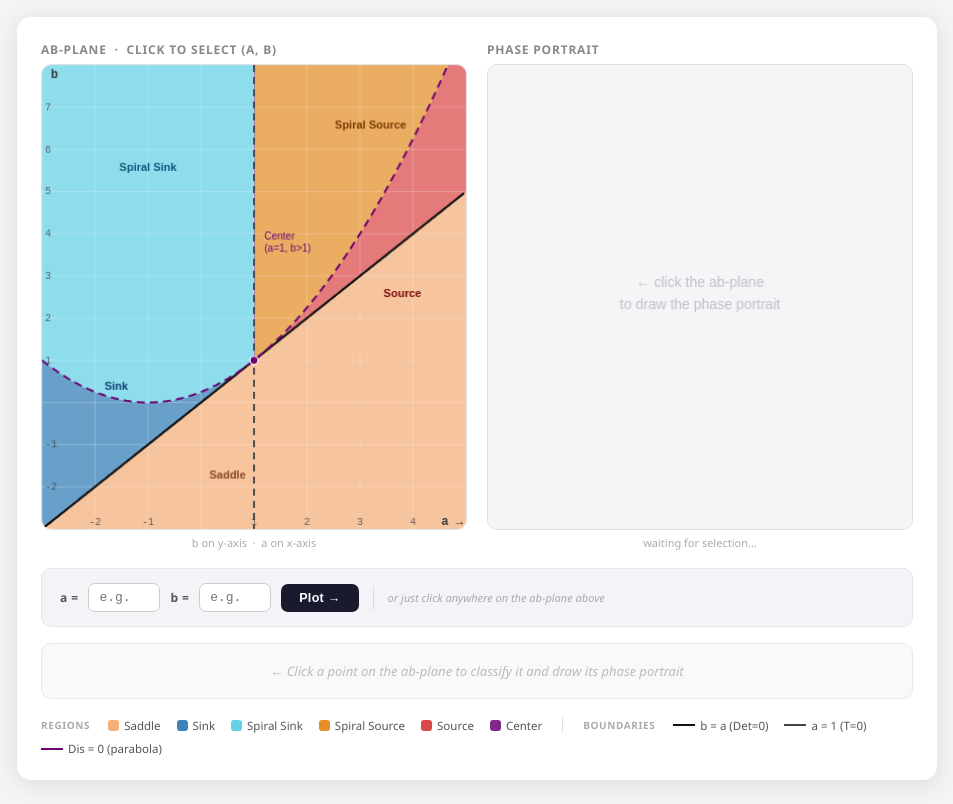
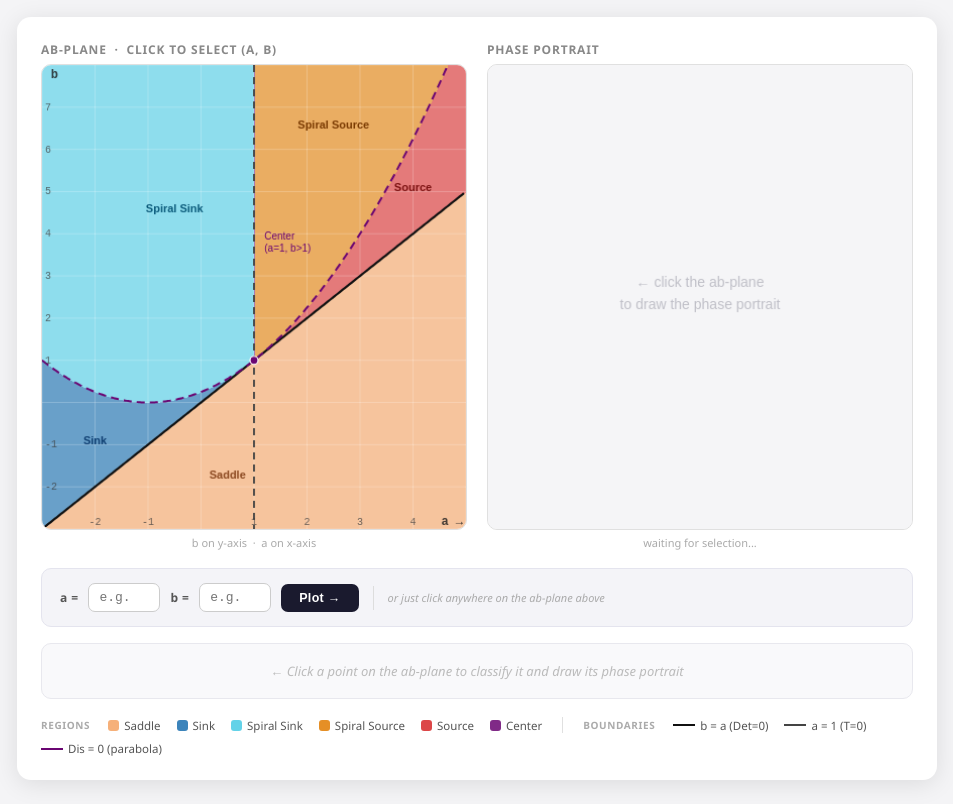
Before and after one commit to S0354428/InteractiveBifurcation, a plain HTML site: page index.html in a window 1280 px wide. Shown: the part 101-905 px from the top of the page, without its empty margins (163-1116 px from the left). Drawn offline with Linux system fonts and the light colour scheme.

Commit message:
Update index.html

```diff
--- a/index.html
+++ b/index.html
@@ -406,10 +406,10 @@ function drawABPlane(markerA, markerB) {
   // ── region text labels ────────────────────────────────────────────────────
   const labels = [
     [0.5, -1.8, 'Saddle',        '#8a4820'],
-    [-1.6, 0.3, 'Sink',          '#0e3d70'],
-    [-1.0, 5.5, 'Spiral Sink',   '#0a5a7a'],
-    [3.2,  6.5, 'Spiral Source', '#7a3a00'],
-    [3.8,  2.5, 'Source',        '#7a1010'],
+    [-2.0, -1.0, 'Sink',          '#0e3d70'],
+    [-0.5, 4.5, 'Spiral Sink',   '#0a5a7a'],
+    [2.5,  6.5, 'Spiral Source', '#7a3a00'],
+    [4.0,  5.0, 'Source',        '#7a1010'],
   ];
   labels.forEach(([a, b, txt, col]) => {
     const [px, py] = abToPixel(a, b);
```
